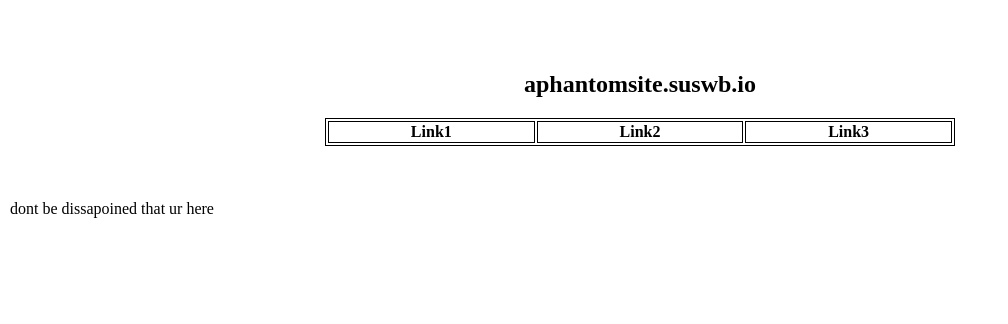
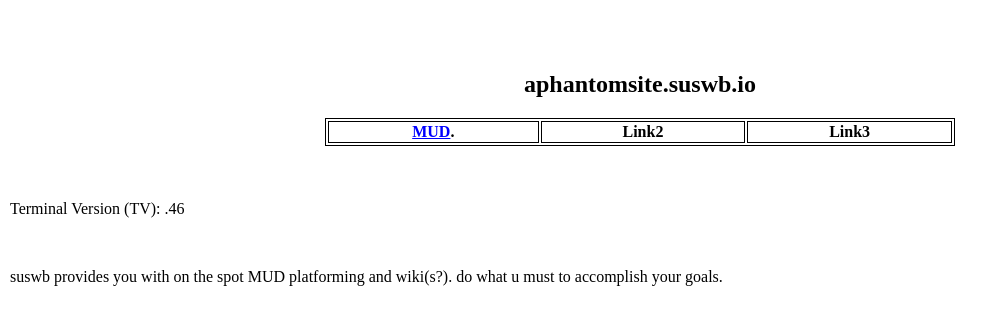
Before and after one commit to JakinBacon/suswb, a plain HTML site: page index.html in a window 1280 px wide. Shown: the whole page, without its empty margins (0-1008 px from the left). Drawn offline with Linux system fonts and the light colour scheme.

Commit message:
Main 4.56

```diff
--- a/index.html
+++ b/index.html
@@ -21,7 +21,7 @@
 <table style="width:50%">
 
     <tr>
-      <th>Link1</th>
+      <th><a href="table1.html">MUD</a>.</th>
       <th>Link2</th>
       <th>Link3</th>
 
@@ -32,7 +32,10 @@
   <br>
   <br>
   <div align="left>"
-  <p>dont be dissapoined that ur here</p>
+  <p>Terminal Version (TV): .46</p><br>
+  <p>suswb provides you with on the spot MUD platforming and wiki(s?). do what u must to accomplish
+    your goals.
+  </p>
   </div>
 </body>
 </html>
```
